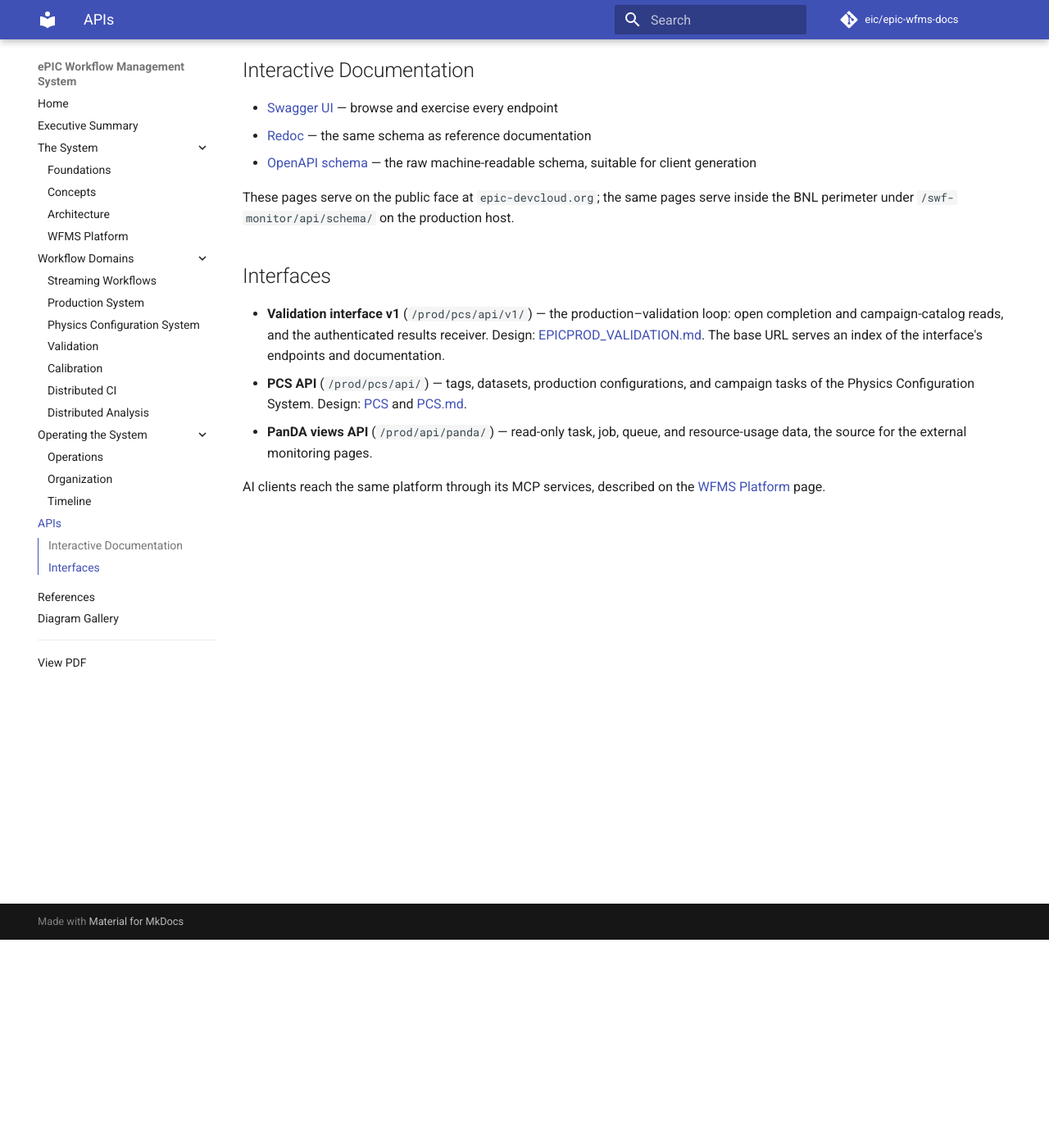
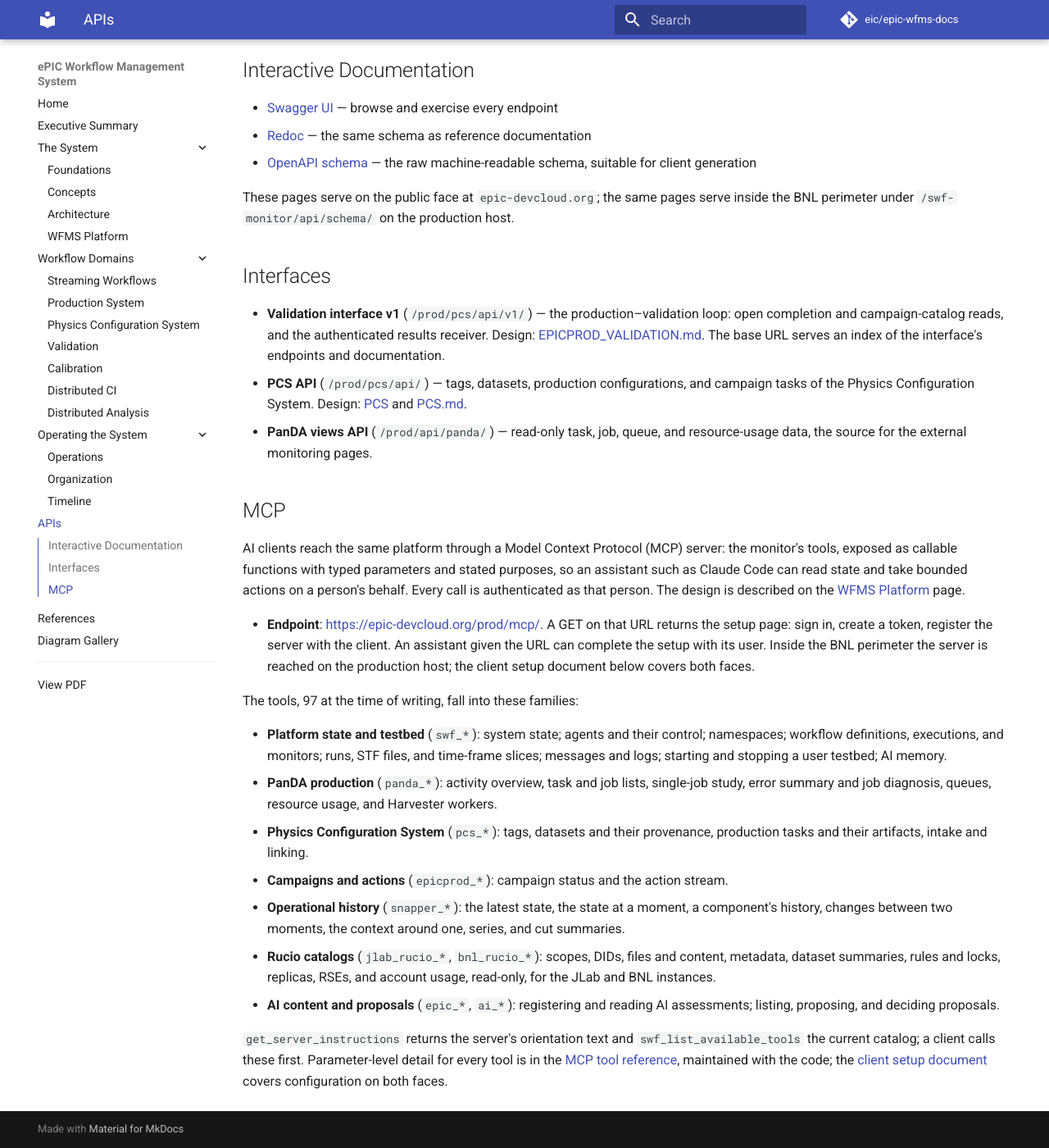
Before and after one commit to eic/epic-wfms-docs, an MkDocs documentation site: the page built from docs/apis.md, in a window 1280 px wide and 1400 px high, scrolled down 254 px. Shown: the whole window at 82% size. Built offline with MkDocs 1.6.1 and Material for MkDocs 9.7.7, drawn with Linux system fonts in a browser that asks for light colours; comment, search, counter and statistics services are not loaded.

Commit message:
APIs: MCP section with the endpoint, setup, and tool families
Co-Authored-By: Claude Fable 5.1 <noreply@anthropic.com>
Claude-Session: https://claude.ai/code/session_019Mi2URW9U4QgT5zJad2YyW

```diff
--- a/docs/apis.md
+++ b/docs/apis.md
@@ -35,5 +35,47 @@ production host.
 - **PanDA views API** (`/prod/api/panda/`) — read-only task, job, queue,
   and resource-usage data, the source for the external monitoring pages.
 
-AI clients reach the same platform through its MCP services, described on
-the [WFMS Platform](platform.md) page.
+## MCP
+
+AI clients reach the same platform through a Model Context Protocol (MCP)
+server: the monitor's tools, exposed as callable functions with typed
+parameters and stated purposes, so an assistant such as Claude Code can
+read state and take bounded actions on a person's behalf. Every call is
+authenticated as that person. The design is described on the
+[WFMS Platform](platform.md) page.
+
+- **Endpoint**: <https://epic-devcloud.org/prod/mcp/>. A GET on that URL
+  returns the setup page: sign in, create a token, register the server
+  with the client. An assistant given the URL can complete the setup with
+  its user. Inside the BNL perimeter the server is reached on the
+  production host; the client setup document below covers both faces.
+
+The tools, 97 at the time of writing, fall into these families:
+
+- **Platform state and testbed** (`swf_*`): system state; agents and their
+  control; namespaces; workflow definitions, executions, and monitors;
+  runs, STF files, and time-frame slices; messages and logs; starting and
+  stopping a user testbed; AI memory.
+- **PanDA production** (`panda_*`): activity overview, task and job lists,
+  single-job study, error summary and job diagnosis, queues, resource
+  usage, and Harvester workers.
+- **Physics Configuration System** (`pcs_*`): tags, datasets and their
+  provenance, production tasks and their artifacts, intake and linking.
+- **Campaigns and actions** (`epicprod_*`): campaign status and the action
+  stream.
+- **Operational history** (`snapper_*`): the latest state, the state at a
+  moment, a component's history, changes between two moments, the context
+  around one, series, and cut summaries.
+- **Rucio catalogs** (`jlab_rucio_*`, `bnl_rucio_*`): scopes, DIDs, files
+  and content, metadata, dataset summaries, rules and locks, replicas,
+  RSEs, and account usage, read-only, for the JLab and BNL instances.
+- **AI content and proposals** (`epic_*`, `ai_*`): registering and reading
+  AI assessments; listing, proposing, and deciding proposals.
+
+`get_server_instructions` returns the server's orientation text and
+`swf_list_available_tools` the current catalog; a client calls these
+first. Parameter-level detail for every tool is in the
+[MCP tool reference](https://github.com/BNLNPPS/swf-monitor/blob/main/docs/MCP_TOOL_REFERENCE.md),
+maintained with the code; the
+[client setup document](https://github.com/BNLNPPS/swf-monitor/blob/main/docs/MCP_CLIENTS.md)
+covers configuration on both faces.
```
